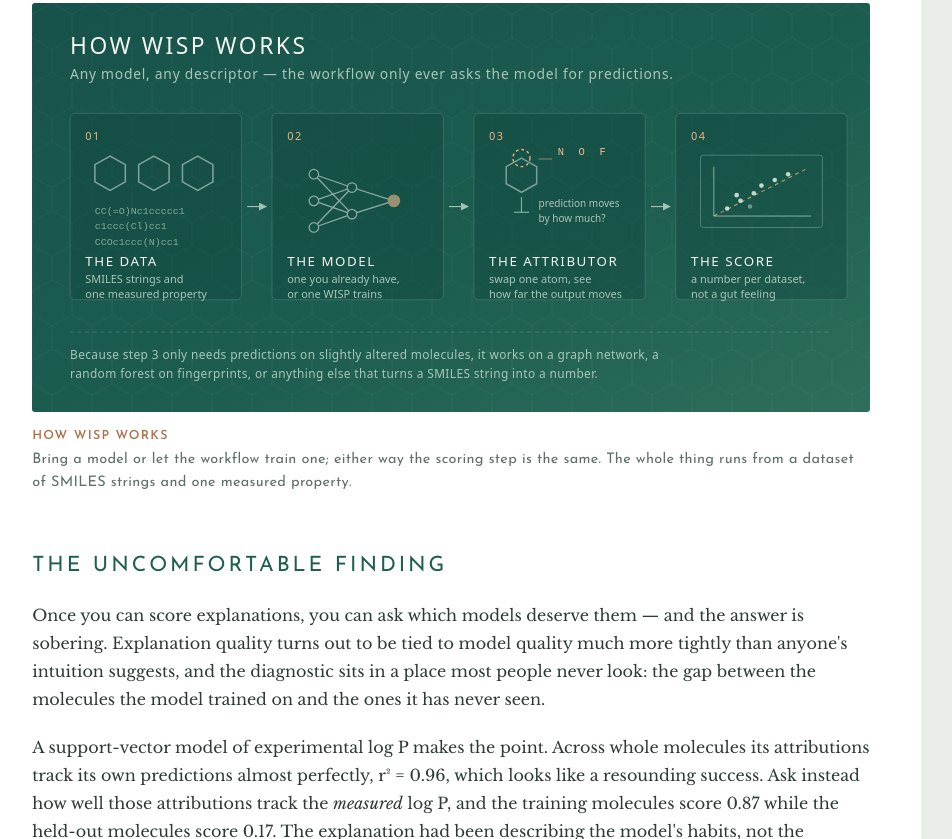
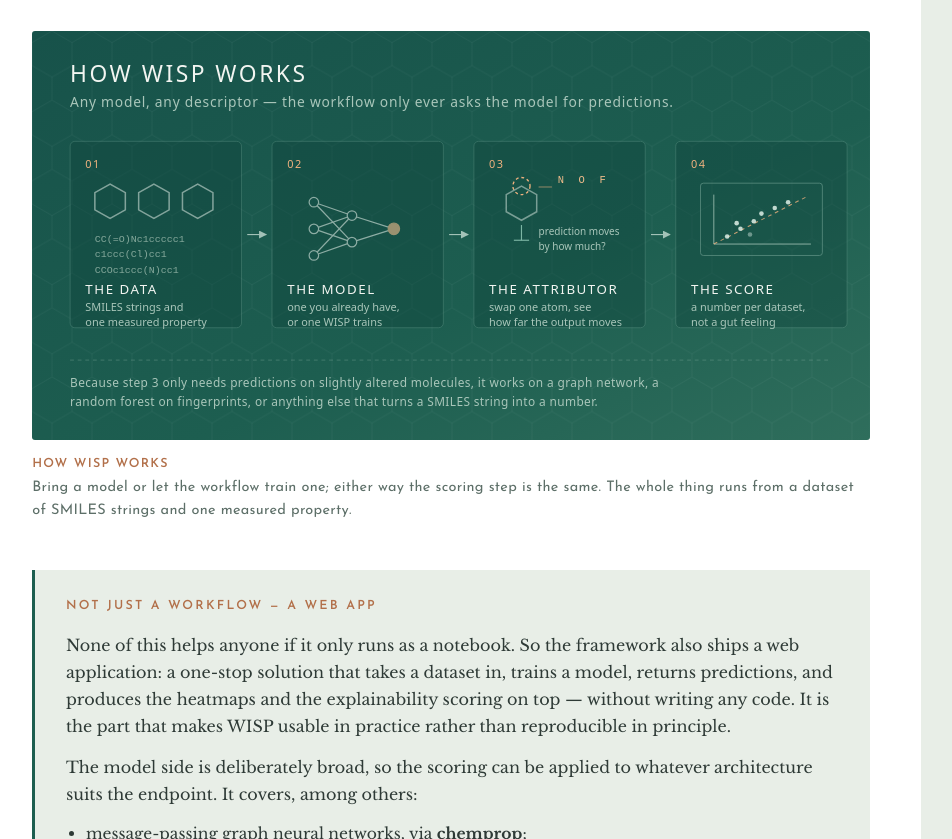
Before and after one commit to jmwoll/jmwoll.github.io, a plain HTML site: page index.html in a window 1280 px wide. Shown: the part 2807-3646 px from the top of the page, without its empty margins (19-971 px from the left). Drawn offline with nearby package versions, Linux system fonts and the light colour scheme.

Commit message:
Reword the WISP framing and add a web app infobox
Say "we introduce WISP" rather than "they", and describe its aim as a
more rational way to judge whether atom attribution heatmaps can be
trusted for a given endpoint, instead of the earlier phrasing.

Add an infobox before "The uncomfortable finding" covering the web
application that ships with the framework: an all-in-one route to
molecular property predictions, with chemprop message-passing networks
and gradient boosting or random forests over RDKit descriptors among
the supported setups, and a pointer to the repository for the rest.

Co-Authored-By: Claude Opus 5 <noreply@anthropic.com>

```diff
--- a/index.html
+++ b/index.html
@@ -340,6 +340,36 @@
       figcaption { position: sticky; left: 0; max-width: 100%; }
     }
 
+    /* aside panel inside a story */
+    .infobox {
+      margin: 46px 0;
+      padding: 26px clamp(20px, 2.4vw, 32px);
+      background: var(--pale);
+      border-left: 3px solid var(--accent);
+    }
+    .infobox h4 {
+      margin: 0 0 14px;
+      font-family: var(--sans);
+      font-weight: 600;
+      font-size: 12.5px;
+      letter-spacing: .18em;
+      text-transform: uppercase;
+      color: var(--accent-warm);
+    }
+    .infobox p {
+      margin: 0 0 14px;
+      font-size: 16px;
+      line-height: 1.68;
+    }
+    .infobox p:last-child { margin-bottom: 0; }
+    .infobox ul {
+      margin: 0 0 14px;
+      padding-left: 20px;
+      font-size: 15.5px;
+      line-height: 1.6;
+    }
+    .infobox li { margin-bottom: 7px; }
+
     /* inline numbers */
     .stat-row {
       display: flex;
@@ -535,9 +565,10 @@
 
       <p>
         That gap is the subject of two papers I worked on with Kerrin Janssen, Jonny Proppe and Andreas Göller,
-        published in <i>Digital Discovery</i> earlier this year. They introduce <strong>WISP</strong> — a Workflow
-        for Interpretability Scoring using matched molecular Pairs — which turns the question "can I trust this
-        heatmap?" from a matter of taste into a measurement.
+        published in <i>Digital Discovery</i> earlier this year. We introduce <strong>WISP</strong> — a Workflow
+        for Interpretability Scoring using matched molecular Pairs — which aims to provide a more rational
+        approach towards answering the question whether such atom attribution heatmaps can be trusted for a
+        particular molecular property endpoint under consideration.
       </p>
 
       <h3>One change at a time</h3>
@@ -597,6 +628,28 @@
           runs from a dataset of SMILES strings and one measured property.
         </figcaption>
       </figure>
+
+      <aside class="infobox">
+        <h4>Not just a workflow — a web app</h4>
+        <p>
+          None of this helps anyone if it only runs as a notebook. So the framework also ships a web application:
+          a one-stop solution that takes a dataset in, trains a model, returns predictions, and produces the
+          heatmaps and the explainability scoring on top — without writing any code. It is the part that makes
+          WISP usable in practice rather than reproducible in principle.
+        </p>
+        <p>
+          The model side is deliberately broad, so the scoring can be applied to whatever architecture suits the
+          endpoint. It covers, among others:
+        </p>
+        <ul>
+          <li>message-passing graph neural networks, via <b>chemprop</b>;</li>
+          <li>histogram gradient boosting and random forests over <b>RDKit molecular descriptors</b>.</li>
+        </ul>
+        <p>
+          The <a href="https://github.com/kerjans/ml-XAI">repository</a> lists the architectures and featurizations
+          currently supported, and hosts the app alongside the code.
+        </p>
+      </aside>
 
       <h3>The uncomfortable finding</h3>
 
```
